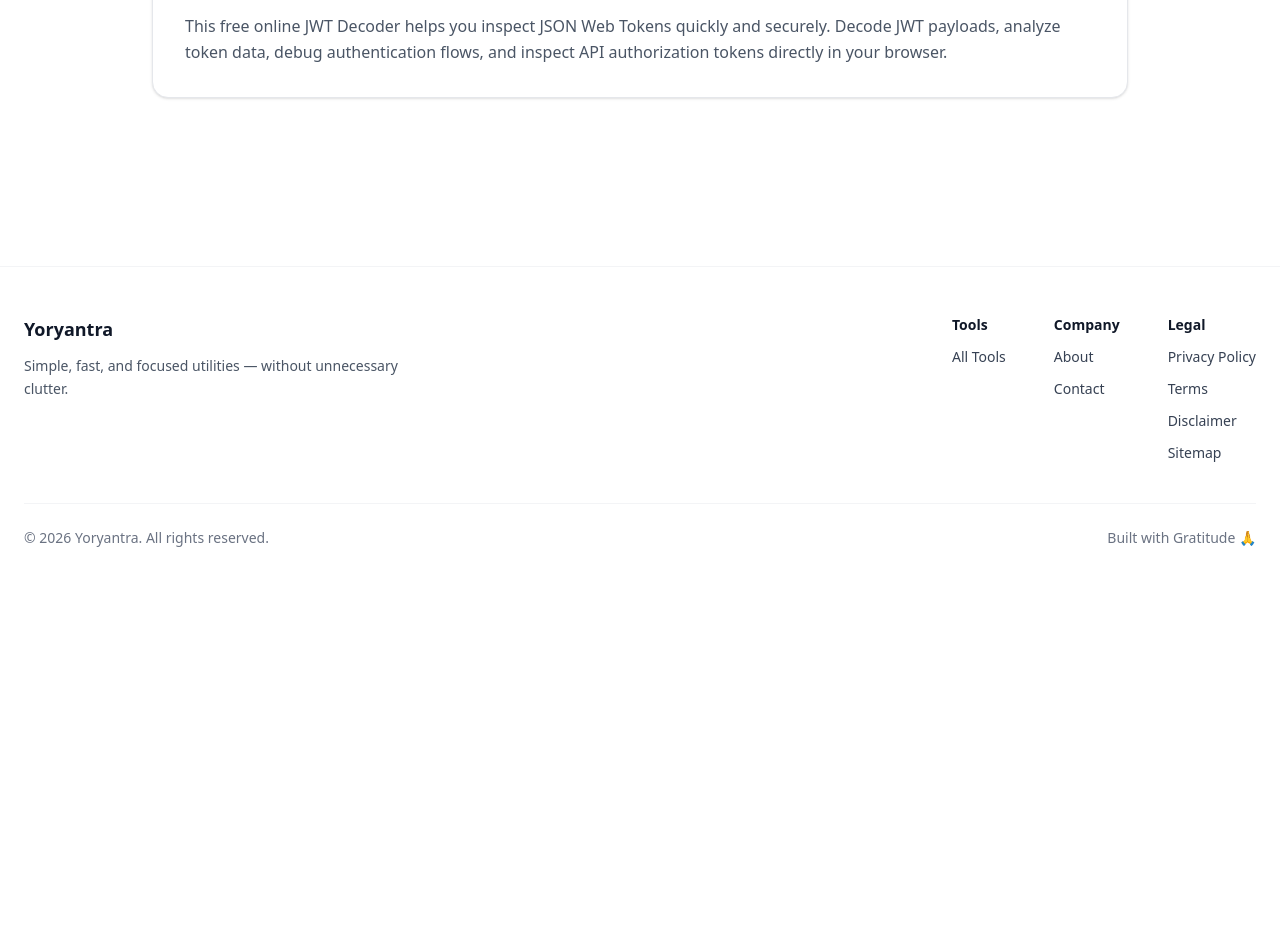
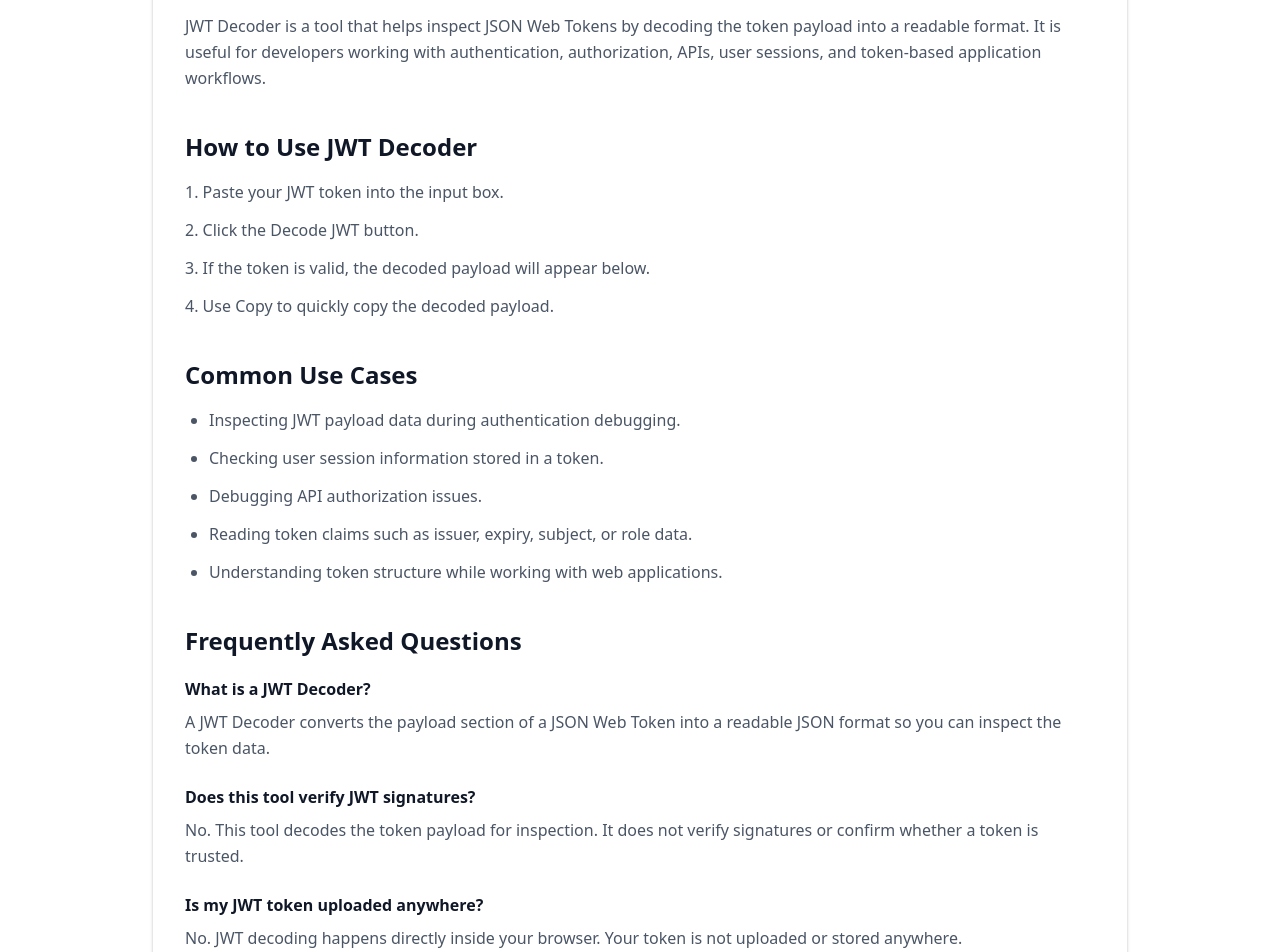
Before and after one commit to vaarunsonawwane-ops/yoryantra-new, a Next.js app: page /tools/jwt-decoder in a window 1280 px wide. Shown: the part 1240-2192 px from the top of the page. Before the commit the page ends 1836 px from the top, so only its background shows below. Built offline with nearby package versions, Linux system fonts and the light colour scheme.

Commit message:
JWT seo page update

```diff
--- a/app/tools/jwt-decoder/ToolClient.tsx
+++ b/app/tools/jwt-decoder/ToolClient.tsx
@@ -124,22 +124,141 @@ export default function ToolClient() {
 
       </div>
 
-      {/* SEO CONTENT */}
-      <div className="mt-10 border-t border-gray-200 pt-8">
+{/* SEO CONTENT */}
+<div className="mt-10 border-t border-gray-200 pt-8 space-y-10">
 
-        <h2 className="text-2xl font-semibold text-gray-900">
-          About This JWT Decoder
-        </h2>
+  {/* ABOUT */}
+  <section>
 
-        <p className="mt-4 text-gray-600 leading-relaxed">
-          This free online JWT Decoder helps you inspect JSON Web Tokens
-          quickly and securely. Decode JWT payloads, analyze token data,
-          debug authentication flows, and inspect API authorization tokens
-          directly in your browser.
+    <h2 className="text-2xl font-semibold text-gray-900">
+      About JWT Decoder
+    </h2>
+
+    <p className="mt-4 text-gray-600 leading-relaxed">
+      JWT Decoder is a tool that helps inspect JSON Web Tokens by decoding
+      the token payload into a readable format. It is useful for developers
+      working with authentication, authorization, APIs, user sessions,
+      and token-based application workflows.
+    </p>
+
+  </section>
+
+  {/* HOW TO USE */}
+  <section>
+
+    <h2 className="text-2xl font-semibold text-gray-900">
+      How to Use JWT Decoder
+    </h2>
+
+    <div className="mt-4 space-y-3 text-gray-600 leading-relaxed">
+
+      <p>
+        1. Paste your JWT token into the input box.
+      </p>
+
+      <p>
+        2. Click the Decode JWT button.
+      </p>
+
+      <p>
+        3. If the token is valid, the decoded payload will appear below.
+      </p>
+
+      <p>
+        4. Use Copy to quickly copy the decoded payload.
+      </p>
+
+    </div>
+
+  </section>
+
+  {/* USE CASES */}
+  <section>
+
+    <h2 className="text-2xl font-semibold text-gray-900">
+      Common Use Cases
+    </h2>
+
+    <ul className="mt-4 space-y-3 text-gray-600 leading-relaxed list-disc pl-6">
+
+      <li>
+        Inspecting JWT payload data during authentication debugging.
+      </li>
+
+      <li>
+        Checking user session information stored in a token.
+      </li>
+
+      <li>
+        Debugging API authorization issues.
+      </li>
+
+      <li>
+        Reading token claims such as issuer, expiry, subject, or role data.
+      </li>
+
+      <li>
+        Understanding token structure while working with web applications.
+      </li>
+
+    </ul>
+
+  </section>
+
+  {/* FAQ */}
+  <section>
+
+    <h2 className="text-2xl font-semibold text-gray-900">
+      Frequently Asked Questions
+    </h2>
+
+    <div className="mt-5 space-y-6">
+
+      <div>
+
+        <h3 className="font-semibold text-gray-900">
+          What is a JWT Decoder?
+        </h3>
+
+        <p className="mt-2 text-gray-600 leading-relaxed">
+          A JWT Decoder converts the payload section of a JSON Web Token
+          into a readable JSON format so you can inspect the token data.
         </p>
 
       </div>
 
+      <div>
+
+        <h3 className="font-semibold text-gray-900">
+          Does this tool verify JWT signatures?
+        </h3>
+
+        <p className="mt-2 text-gray-600 leading-relaxed">
+          No. This tool decodes the token payload for inspection. It does
+          not verify signatures or confirm whether a token is trusted.
+        </p>
+
+      </div>
+
+      <div>
+
+        <h3 className="font-semibold text-gray-900">
+          Is my JWT token uploaded anywhere?
+        </h3>
+
+        <p className="mt-2 text-gray-600 leading-relaxed">
+          No. JWT decoding happens directly inside your browser. Your token
+          is not uploaded or stored anywhere.
+        </p>
+
+      </div>
+
+    </div>
+
+  </section>
+
+</div>
+
     </ToolShell>
   );
 }
```
